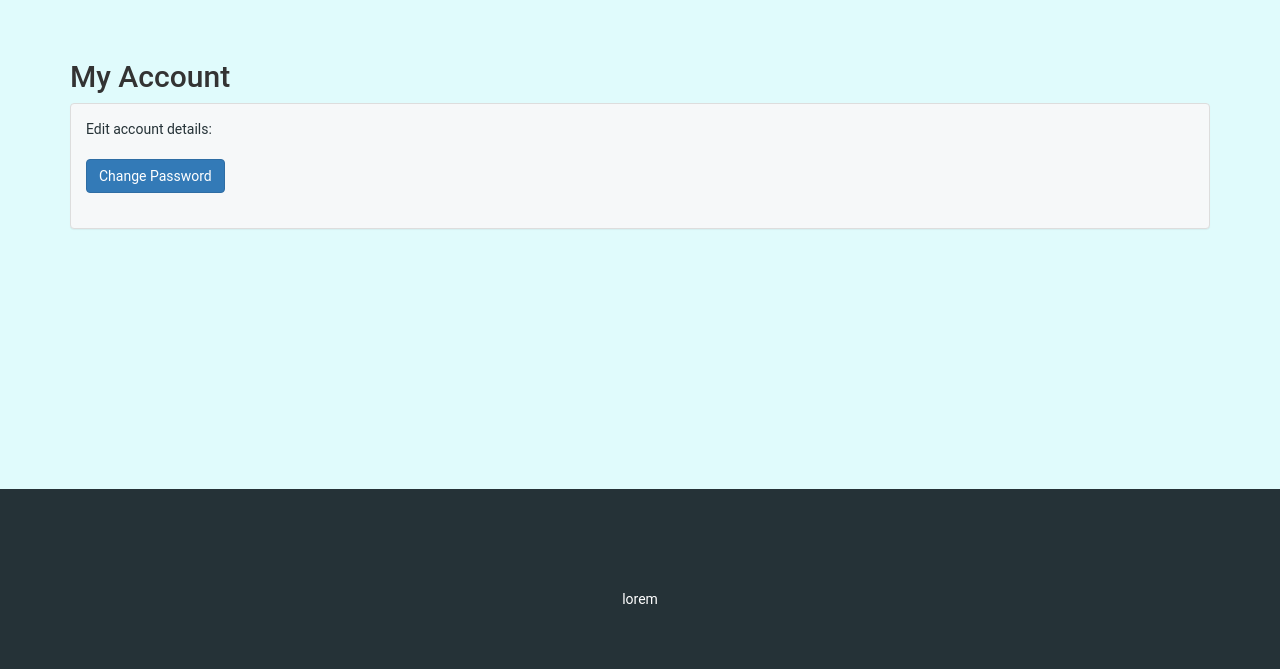
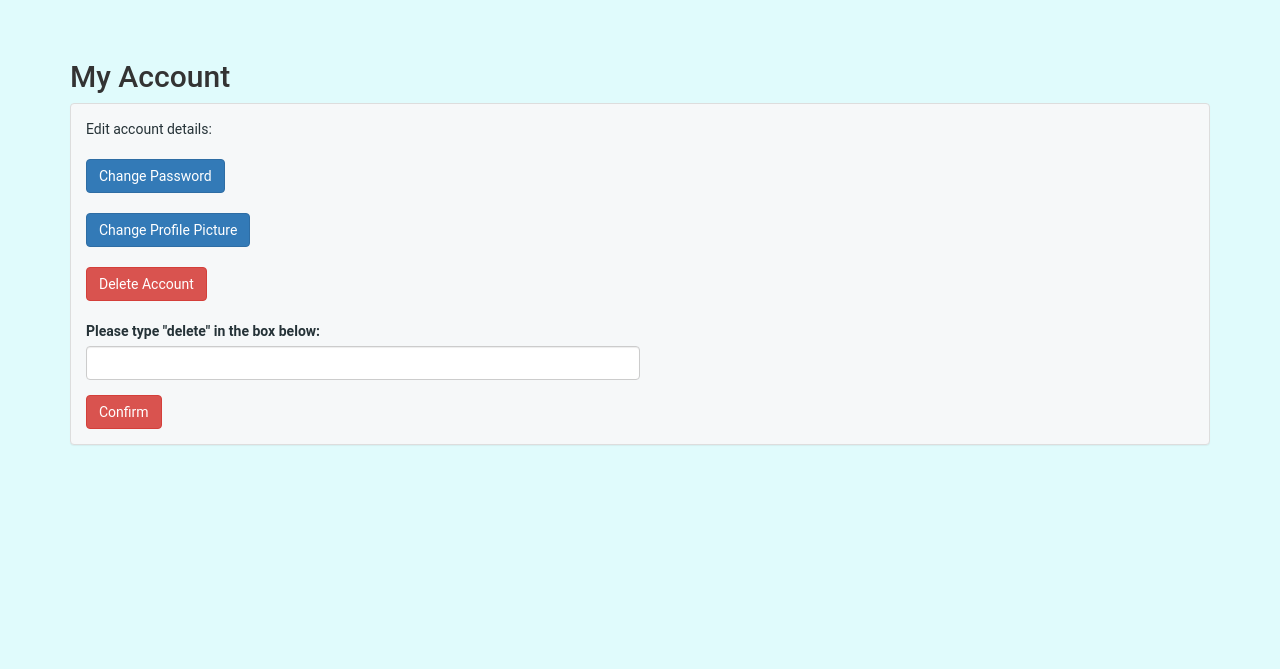
Before and after one commit to mattydit/WebDev2-Project, a PHP site: page /myaccount.php in a window 1280 px wide. Shown: the part 52-721 px from the top of the page. Run offline with PHP 8.4, Linux system fonts and the light colour scheme.

Commit message:
myaccount

```diff
--- a/account.php
+++ b/account.php
@@ -5,6 +5,7 @@
 if (isset($_POST['change_pass']))
 {
 
+  $email = $_SESSION["email"];
   $new_pass = mysqli_real_escape_string($db, $_POST['new_password']);
   $new_pass = password_hash($new_pass, PASSWORD_DEFAULT);
 
--- a/myaccount.php
+++ b/myaccount.php
@@ -1,4 +1,5 @@
 <?php include 'server.php'; ?>
+<?php include 'account.php'; ?>
 
 <!DOCTYPE html>
 <html>
@@ -49,13 +50,26 @@
 						<form method="post" action="myaccount.php" style="width: 50%;">
 							<div class="form-group">
 								<label for="new_password">New Password:</label>
-								<input type="password" class="form-control" name="new_password" id="new_password">
+								<input type="password" class="form-control" name="new_password" id="new_password" required>
 							</div>
 							<div class="form-group">
 								<label for="confirm_new">Confirm Password:</label>
-								<input type="password" class="form-control" name="confirm_new" id="confirm_new">
+								<input type="password" class="form-control" name="confirm_new" id="confirm_new" required>
 							</div>
-							<input type="submit" class="btn btn-success" name="change_pass"></button>
+							<input type="submit" class="btn btn-success" name="change_pass" value="Confirm">
+						</form>
+					</div>
+					<button type="button" class="btn btn-primary" onclick="showhide('');">Change Profile Picture</button>
+					<br><br>
+					<button type="button" class="btn btn-danger" onclick="showhide('deleteAccount');">Delete Account</button>
+					<br><br>
+					<div id="deleteAccount">
+						<form method="post" action="myaccount.php" style="width: 50%;">
+							<div class="form-group">
+								<label for="deleteConfirm">Please type "delete" in the box below:</label>
+								<input type="text" class="form-control" name="deleteConfirm" id="deleteConfirm" required>
+							</div>
+							<input type="submit" class="btn btn-danger" name="delete" value="Confirm">
 						</form>
 					</div>
 				</div>
--- a/scripts.js
+++ b/scripts.js
@@ -13,3 +13,8 @@
             $(e).toggle(1000);
         }
 }
+
+//function validatePassword()
+//{
+
+//}
--- a/server.php
+++ b/server.php
@@ -86,26 +86,6 @@
     }
 }
 
-//Change password
-if (isset($_POST['change_pass']))
-{
-
-  $password_field = $_POST['new_password'];
-
-  $new_pass = mysqli_real_escape_string($db, $password_field);
-  $new_pass = password_hash($new_pass, PASSWORD_DEFAULT);
-
-  $query = "UPDATE account SET password ='$new_pass' WHERE email ='$email'";
-  if (mysqli_query($db, $query) == TRUE)
-  {
-    echo '<script>alert("Updated successfully")</script';
-  }
-  else
-  {
-    echo '<script>alert("Error updating")</script';
-  }
-  header('location: myaccount.php');
-}
 
 //
 if(isset($_POST['rev']))
```
Also changed, not shown: register.php (+10 -5 lines).
